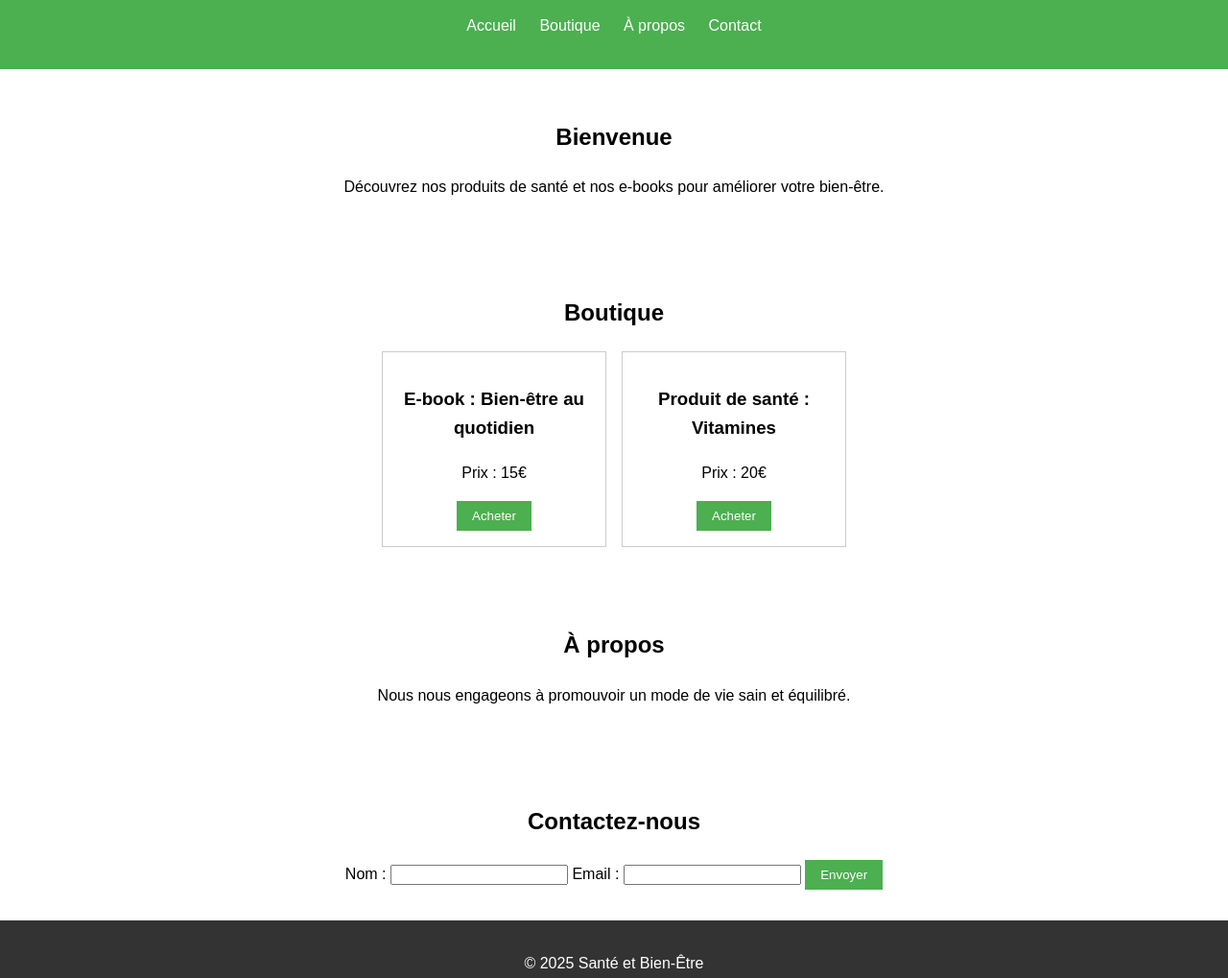
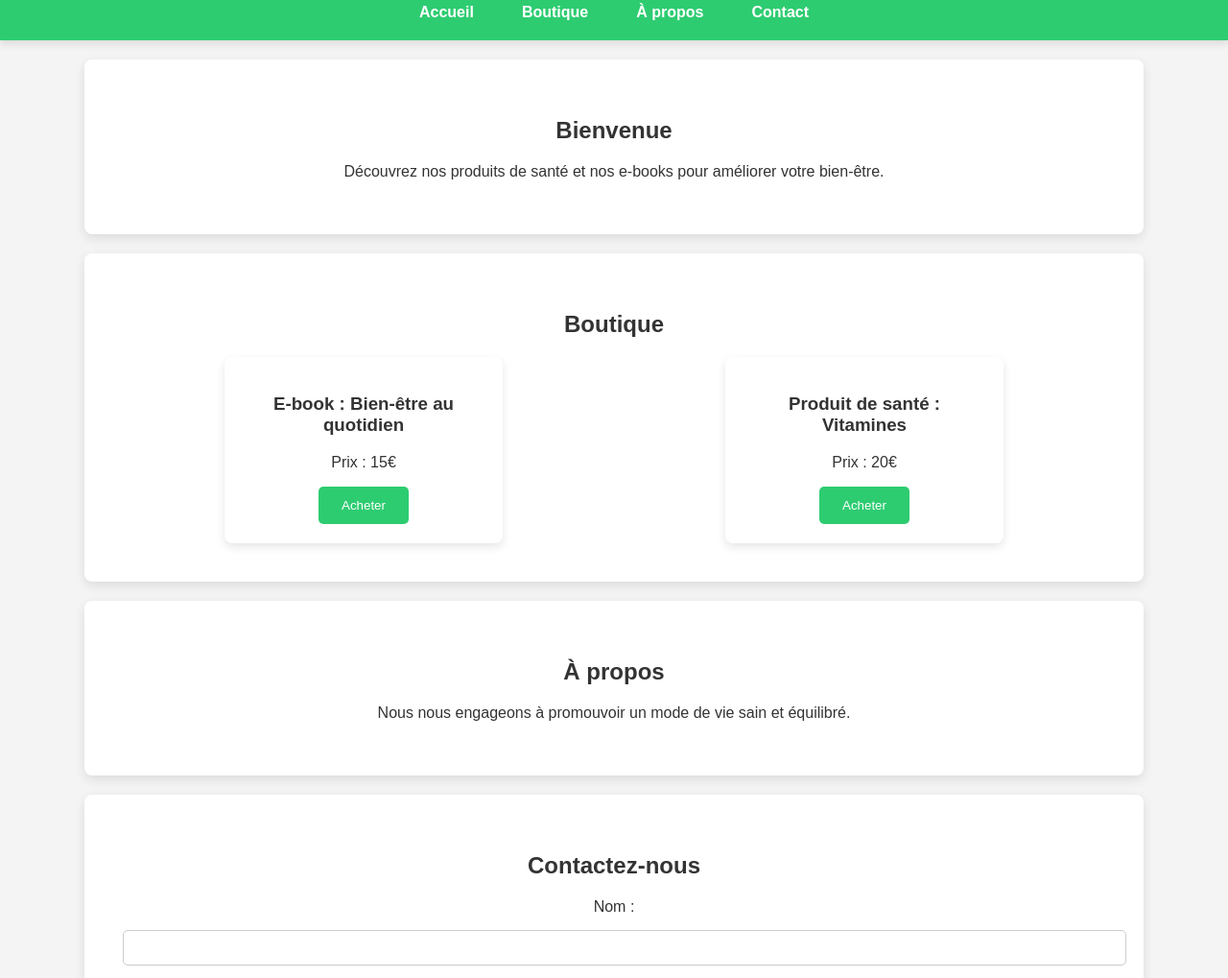
Before and after one commit to Hyphen16/SoluSante, a plain HTML site: page index.html in a window 1280 px wide. Shown: the part 96-1115 px from the top of the page at 96% size. Drawn offline with Linux system fonts and the light colour scheme.

Commit message:
Update styles.css

```diff
--- a/styles.css
+++ b/styles.css
@@ -1,53 +1,156 @@
-
+/* Styles généraux */
 body {
-    font-family: Arial, sans-serif;
+    font-family: 'Arial', sans-serif;
+    background-color: #f4f4f4;
     margin: 0;
     padding: 0;
-    line-height: 1.6;
+    color: #333;
 }
+
 header {
-    background: #4caf50;
+    background-color: #2ecc71;
     color: white;
-    padding: 1rem 0;
+    padding: 20px 0;
     text-align: center;
+    box-shadow: 0 4px 8px rgba(0, 0, 0, 0.1);
 }
+
+/* Menu de navigation */
 nav ul {
+    display: flex;
+    justify-content: center;
     list-style: none;
     padding: 0;
+    margin: 0;
 }
+
 nav ul li {
-    display: inline;
-    margin: 0 10px;
+    margin: 0 15px;
 }
+
 nav ul li a {
     color: white;
     text-decoration: none;
+    font-weight: bold;
+    padding: 10px;
 }
+
+nav ul li a:hover {
+    background-color: #27ae60;
+    border-radius: 5px;
+}
+
+/* Sections */
 section {
-    padding: 2rem;
+    padding: 40px;
+    text-align: center;
+    margin: 20px auto;
+    width: 80%;
+    max-width: 1200px;
+    background-color: white;
+    border-radius: 8px;
+    box-shadow: 0 4px 12px rgba(0, 0, 0, 0.1);
+}
+
+/* Cartes de produits */
+.products {
+    display: flex;
+    justify-content: space-around;
+    flex-wrap: wrap;
+    gap: 20px;
+}
+
+.product {
+    background-color: #fff;
+    padding: 20px;
+    border-radius: 8px;
+    box-shadow: 0 4px 10px rgba(0, 0, 0, 0.1);
+    width: 250px;
     text-align: center;
 }
-.products {
-    display: flex;
-    justify-content: center;
-    gap: 1rem;
+
+.product-img {
+    width: 100%;
+    height: auto;
+    border-radius: 5px;
+    margin-bottom: 15px;
 }
-.product {
+
+button {
+    background-color: #2ecc71;
+    color: white;
+    padding: 12px 24px;
+    border: none;
+    border-radius: 5px;
+    cursor: pointer;
+    transition: background-color 0.3s, transform 0.3s;
+}
+
+button:hover {
+    background-color: #27ae60;
+    transform: scale(1.1);
+}
+
+/* Témoignages */
+#testimonials {
+    background-color: #f9f9f9;
+    padding: 40px;
+    text-align: center;
+    margin-top: 20px;
+    border-radius: 8px;
+}
+
+.testimonial {
+    font-style: italic;
+    margin-bottom: 20px;
+}
+
+.testimonial p {
+    font-size: 16px;
+}
+
+/* Formulaire de contact */
+#contact {
+    padding: 40px;
+    background-color: #fff;
+    margin-top: 20px;
+    border-radius: 8px;
+}
+
+form {
+    display: grid;
+    gap: 15px;
+}
+
+input, textarea {
+    padding: 10px;
+    width: 100%;
     border: 1px solid #ccc;
-    padding: 1rem;
-    width: 200px;
-    text-align: center;
+    border-radius: 5px;
 }
-button {
-    background: #4caf50;
+
+button[type="submit"] {
+    background-color: #2ecc71;
     color: white;
+    padding: 12px 24px;
     border: none;
-    padding: 0.5rem 1rem;
+    border-radius: 5px;
     cursor: pointer;
 }
-footer {
-    background: #333;
-    color: white;
-    text-align: center;
-    padding: 1rem 0;
+
+/* Mise en page responsive */
+@media (max-width: 768px) {
+    nav ul {
+        flex-direction: column;
+    }
+
+    .products {
+        flex-direction: column;
+        align-items: center;
+    }
+
+    .product {
+        width: 80%;
+        margin-bottom: 20px;
+    }
 }
```
